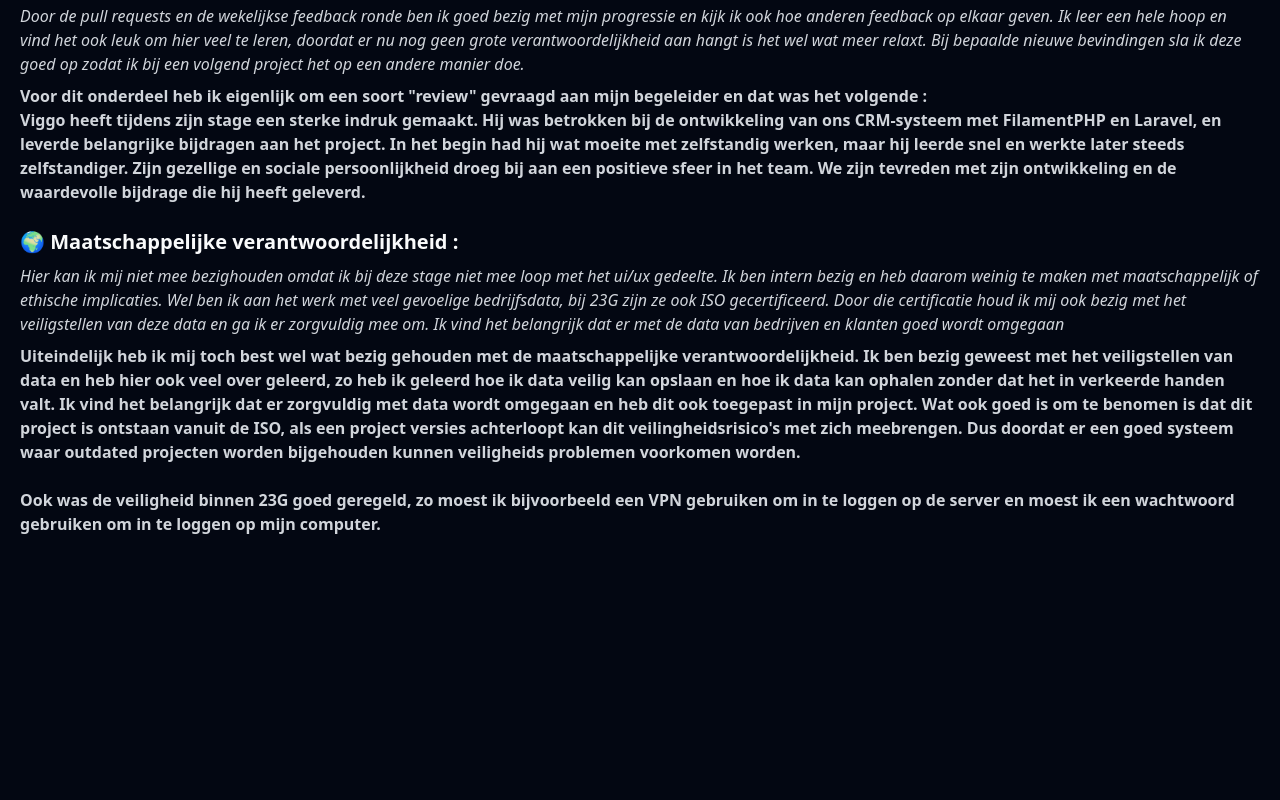
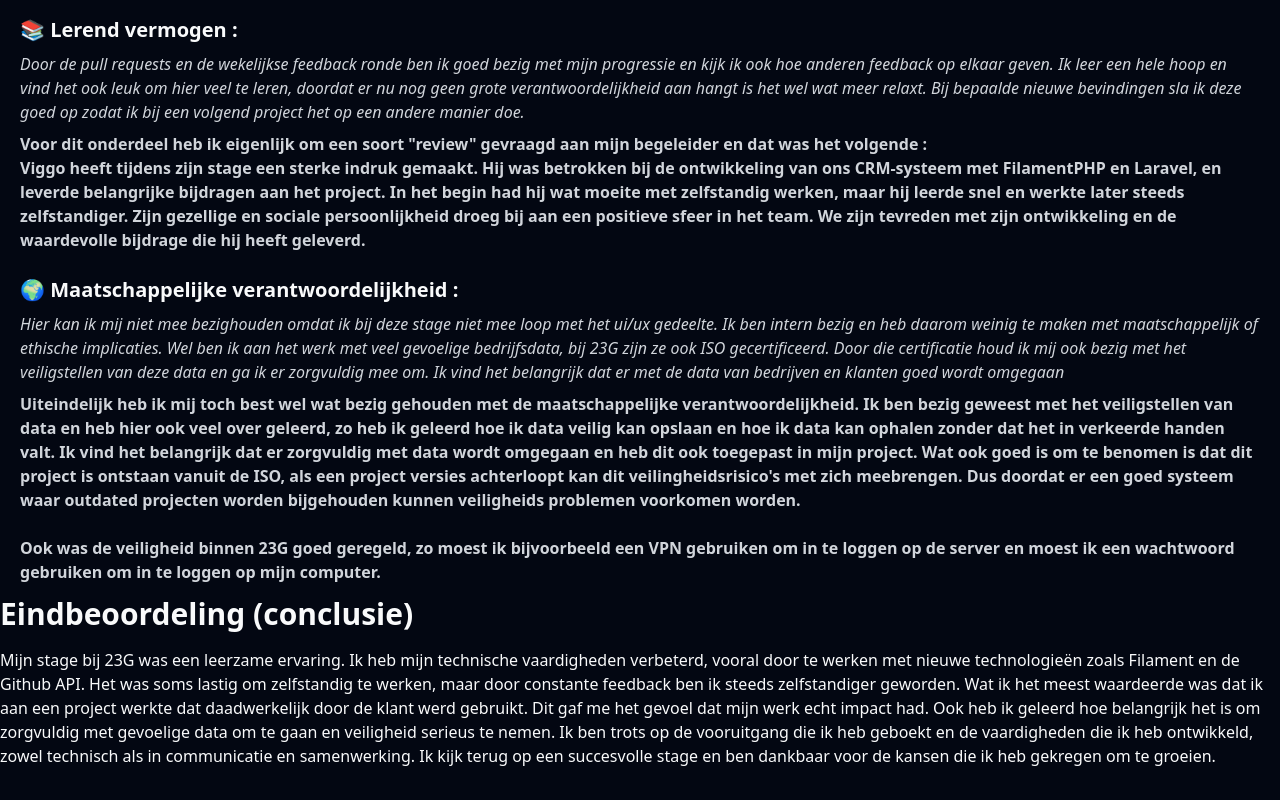
Before and after one commit to colorants/stage-website, a website: page competencies.html in a window 1280 px wide. Shown: the part 1560-2360 px from the top of the page. Before the commit the page ends 2108 px from the top, so only its background shows below. Drawn offline with nearby package versions, Linux system fonts and the light colour scheme.

Commit message:
image, ticket

```diff
--- a/competencies.html
+++ b/competencies.html
@@ -21,7 +21,7 @@
     </div>
 </header>
 
-<main class="container mx-auto pt-8">
+<main class="container mx-auto pt-8 pb-8">
     <h2 class="text-3xl font-bold mb-4">Competenties</h2>
     <p class="pt-2 mb-4">Het belangrijkste deel - de competenties - hieronder vertel ik op welke manier ik welke competentie
         heb kunnen behalen.
@@ -84,6 +84,7 @@
                 In deze competentie heb ik mij vooral goed kunnen laten zien omdat ik graag nieuwe dingen probeer en die dan ook zeker heb gedaan. Heel veel features
                 heb ik zelf geimplementeerd en ook zelf bedacht. Momenteel bestaan er nauwelijks tot geen vergelijkbare applicaties en al helemaal niks is zo specifiek als wat ik heb gemaakt.
                 Ik heb veel nieuwe dingen geleerd en ben ook zeker trots op wat ik heb gemaakt. Wat voor mij heel fijn was om te leren is het zelfstandig programmeren en vooral aan een groter project.
+                <br> Wat ik ook heb geleerd is dat ik niet bang moet zijn om iets nieuws te proberen, zo heb ik een post gemaakt op de github van FilamentPHP, <a href="https://github.com/filamentphp/filament/discussions/14890" target="_blank" style="color:dodgerblue">hier</a> kan je deze vinden. Helaas nooit antwoord op gekregen maar het heb het probleem uit eindelijk zelf opgelost.
             </p>
         </li>
         <li>
@@ -135,6 +136,15 @@
             </p>
         </li>
     </ul>
+
+    <h2 class="text-3xl font-bold mb-4">Eindbeoordeling (conclusie)</h2>
+    Mijn stage bij 23G was een leerzame ervaring. Ik heb mijn technische vaardigheden verbeterd, vooral door te werken met nieuwe technologieën zoals Filament en de Github API. Het was soms lastig om zelfstandig te werken, maar door constante feedback ben ik steeds zelfstandiger geworden.
+
+    Wat ik het meest waardeerde was dat ik aan een project werkte dat daadwerkelijk door de klant werd gebruikt. Dit gaf me het gevoel dat mijn werk echt impact had. Ook heb ik geleerd hoe belangrijk het is om zorgvuldig met gevoelige data om te gaan en veiligheid serieus te nemen.
+
+    Ik ben trots op de vooruitgang die ik heb geboekt en de vaardigheden die ik heb ontwikkeld, zowel technisch als in communicatie en samenwerking. Ik kijk terug op een succesvolle stage en ben dankbaar voor de kansen die ik heb gekregen om te groeien.
+
+
 </main>
 
 <!-- Modal 1 -->
```
